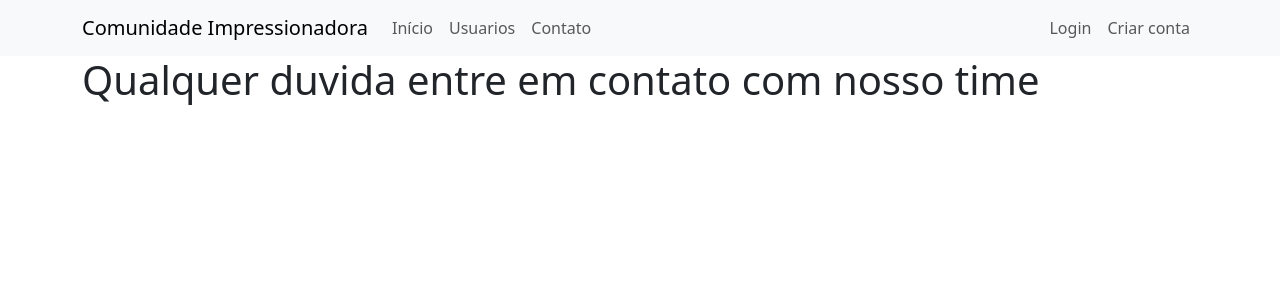
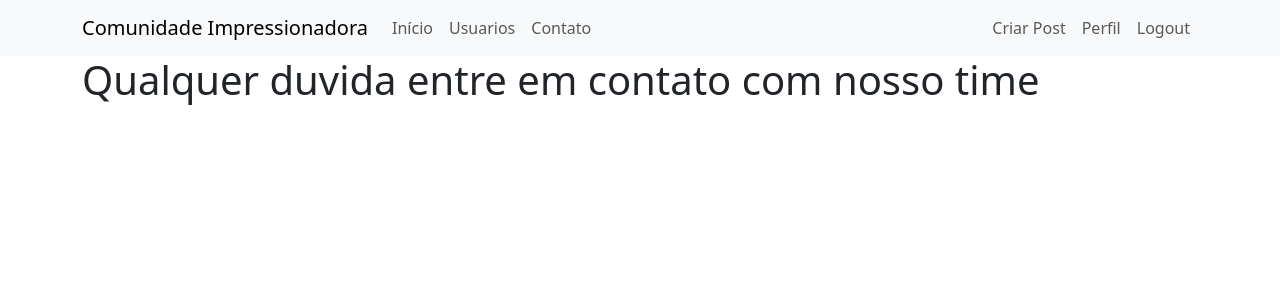
Before and after one commit to Kennedy7Sa/site_com_flask, a Flask app: page /contato in a window 1280 px wide. Shown: the top 300 px of the page. Run offline with Flask 3, Linux system fonts and the light colour scheme; a user stored in the database is signed in.

Commit message:
mostrando links quando logado

```diff
--- a/comunidadeimpressionadora/routes.py
+++ b/comunidadeimpressionadora/routes.py
@@ -2,7 +2,7 @@ from flask import render_template,redirect,url_for,flash,request
 from comunidadeimpressionadora.forms import FormCriarConta,FormLogin
 from comunidadeimpressionadora import app , database , bcrypt
 from comunidadeimpressionadora.models import Usuario,Post
-from flask_login import login_user
+from flask_login import login_user,logout_user , current_user
 
 lista_usuarios = ['kennedy', 'mateus','jonatan']
 
@@ -55,3 +55,20 @@ def loginCriarConta():
 
 
     return render_template('login_criar_conta.html',formCriarConta=formCriarConta,formLogin=formLogin)
+
+
+#parte do usuario logado
+@app.route('/sair')
+def sair():
+    logout_user()
+    flash('Logout feito com sucesso','alert-success')
+    return redirect(url_for('home'))
+
+
+@app.route('/perfil')
+def perfil():
+    return render_template('perfil.html')
+
+@app.route('/post/criar')
+def criar_post():
+    return render_template('criarpost.html')
--- /dev/null
+++ b/comunidadeimpressionadora/templates/criarpost.html
@@ -0,0 +1,6 @@
+{% extends 'base.html' %} {% block body %}
+<div class="container">
+  <h1>Criar post</h1>
+</div>
+
+{% endblock %}
--- a/comunidadeimpressionadora/templates/navbar.html
+++ b/comunidadeimpressionadora/templates/navbar.html
@@ -1,15 +1,11 @@
 <nav class="navbar navbar-expand-lg navbar-light bg-light">
   <div class="container-fluid container">
-    <a class="navbar-brand" href="{{url_for('home')}}"
-      >Comunidade Impressionadora</a
-    >
+    <a class="navbar-brand" href="{{url_for('home')}}">Comunidade Impressionadora</a>
 
     <div class="collapse navbar-collapse" id="navbarSupportedContent">
       <ul class="navbar-nav me-auto mb-2 mb-lg-0">
         <li class="nav-item">
-          <a class="nav-link" aria-current="page" href="{{url_for('home')}}"
-            >Início</a
-          >
+          <a class="nav-link" aria-current="page" href="{{url_for('home')}}">Início</a>
         </li>
         <li class="nav-item">
           <a class="nav-link" href="{{ url_for('usuarios') }}">Usuarios</a>
@@ -20,16 +16,28 @@
         </li>
       </ul>
 
+      {% if current_user.is_authenticated %}
+      <ul class="navbar-nav d-flex">
+        <li class="nav-item">
+          <a class="nav-link" href="{{ url_for('criar_post') }}">Criar Post</a>
+        </li>
+        <li class="nav-item">
+          <a class="nav-link" href="{{ url_for('perfil') }}">Perfil</a>
+        </li>
+        <li class="nav-item">
+          <a class="nav-link" href="{{ url_for('sair') }}">Logout</a>
+        </li>
+      </ul>
+      {% else %}
       <ul class="navbar-nav d-flex">
         <li class="nav-item">
           <a class="nav-link" href="{{ url_for('loginCriarConta') }}">Login</a>
         </li>
         <li class="nav-item">
-          <a class="nav-link" href="{{ url_for('loginCriarConta') }}"
-            >Criar conta</a
-          >
+          <a class="nav-link" href="{{ url_for('loginCriarConta') }}">Criar conta</a>
         </li>
       </ul>
+      {% endif %}
     </div>
   </div>
 </nav>
--- /dev/null
+++ b/comunidadeimpressionadora/templates/perfil.html
@@ -0,0 +1,6 @@
+{% extends 'base.html' %} {% block body %}
+<div class="container">
+  <h1>Meu perfil</h1>
+</div>
+
+{% endblock %}
```
